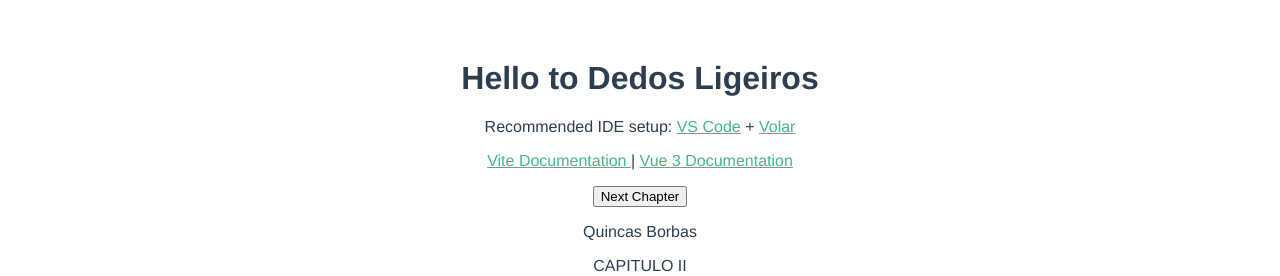
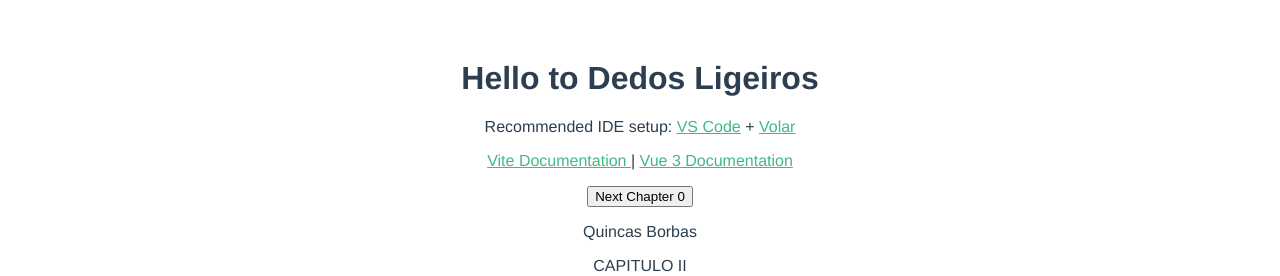
Before and after one commit to Guimol/Intro_Web_Project, a Vue app: page / in a window 1280 px wide. Shown: the top 276 px of the page. Built offline with nearby package versions, Linux system fonts and the light colour scheme.

Commit message:
1 file modified, 1 added, 1 deleted

```diff
--- a/src/App.vue
+++ b/src/App.vue
@@ -1,7 +1,7 @@
 <script setup>
 // This starter template is using Vue 3 <script setup> SFCs
 // Check out https://vuejs.org/api/sfc-script-setup.html#script-setup
-import HelloWorld from './components/HelloWorld.vue';
+import HelloWorld from './components/get_list_tokens.vue';
 </script>
 
 <template>
--- a/src/components/HelloWorld.vue
+++ b/src/components/get_list_tokens.vue
@@ -1,5 +1,6 @@
 <script setup>
 import { ref } from 'vue';
+import easy_json from '../assets/QuincasBorbas_Short_Easy.json';
 import hard_json from '../assets/QuincasBorbas_Short_Hard.json';
 
 defineProps({
@@ -7,6 +8,21 @@ defineProps({
 });
 
 const count = ref(0);
+</script>
+
+<script>
+export default {
+  data() {
+    return {
+      list_tokens: [],
+    };
+  },
+  methods: {
+    iterate_counter() {
+      this.count = this.count + 1;
+    },
+  },
+};
 </script>
 
 <template>
@@ -27,7 +43,9 @@ const count = ref(0);
     <a href="https://v3.vuejs.org/" target="_blank">Vue 3 Documentation</a>
   </p>
 
-  <button type="button" @click="count++">Next Chapter</button>
+  <button type="button" @click="iterate_counter()">
+    Next Chapter {{ count }}
+  </button>
   <p>{{ hard_json.book.title }}</p>
   <p>{{ hard_json.book[count].chapter }}</p>
   <p>{{ hard_json.book[count].text }}</p>
```
